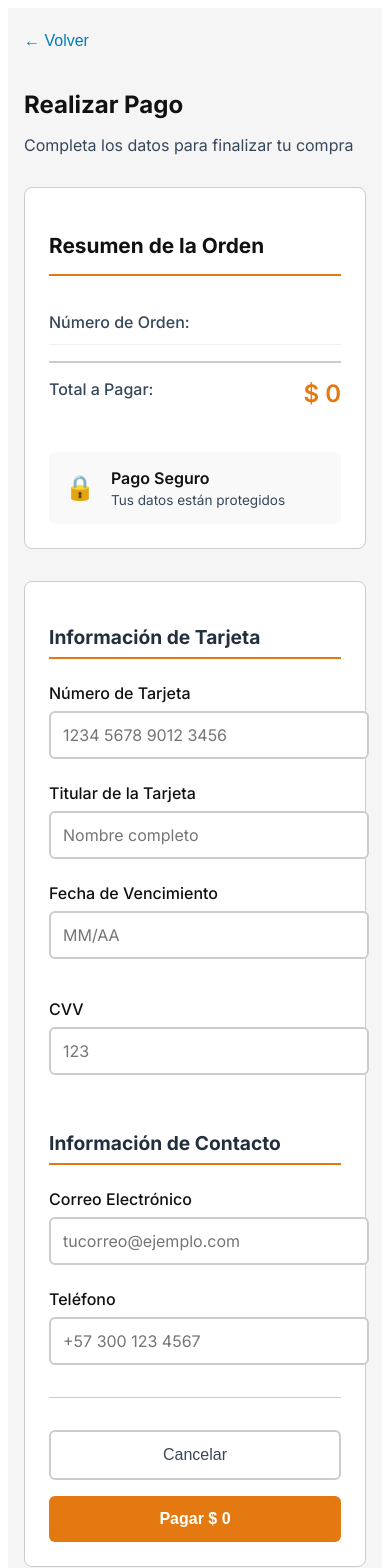
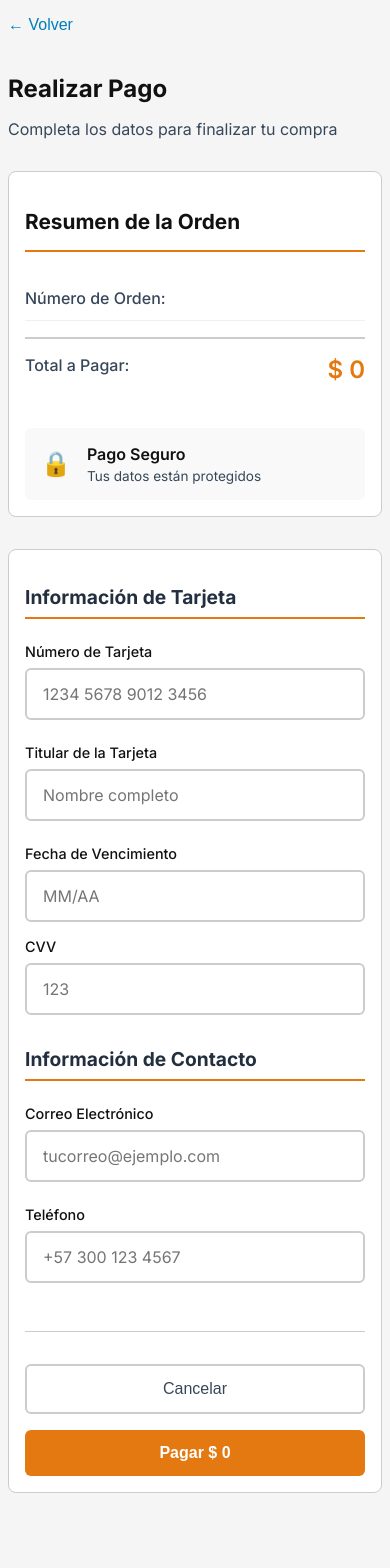
Before and after one commit to is2ecommerce/front-orders, an Angular app: page /pago in a window 390 px wide. Shown: the top 1568 px of the page. After the commit the page ends 1501 px from the top, so only its background shows below. Built offline with nearby package versions, Linux system fonts and the light colour scheme.

Commit message:
Ajustes a los modulos ordenes y pagos, faltarian unos pequeños detalles

```diff
--- a/src/app/components/order-history/order-history.css
+++ b/src/app/components/order-history/order-history.css
@@ -5,7 +5,6 @@
   max-width: 1200px;
   margin: 0 auto;
   padding: 2rem;
-  background-color: #f5f5f5;
   min-height: 100vh;
   font-family: 'Inter', -apple-system, BlinkMacSystemFont, 'Segoe UI', Roboto, sans-serif;
 }
--- a/src/app/components/order-history/order-history.html
+++ b/src/app/components/order-history/order-history.html
@@ -30,6 +30,12 @@
       [class.active]="selectedFilter === 'processing'"
       (click)="filterOrders('processing')">
       En proceso
+    </button>
+    <button
+      class="filter-btn"
+      [class.active]="selectedFilter === 'pending'"
+      (click)="filterOrders('pending')">
+      Pendiente
     </button>
   </div>
 
--- a/src/app/components/order-history/order-history.ts
+++ b/src/app/components/order-history/order-history.ts
@@ -127,6 +127,8 @@ export class OrderHistory implements OnInit {
       this.filteredOrders = this.orders.filter(order => order.status === OrderStatus.SHIPPED);
     } else if (filter === 'processing') {
       this.filteredOrders = this.orders.filter(order => order.status === OrderStatus.PROCESSING);
+    } else if (filter === 'pending') {
+      this.filteredOrders = this.orders.filter(order => order.status === OrderStatus.PENDING);
     }
   }
 
--- a/src/app/components/payment/payment.css
+++ b/src/app/components/payment/payment.css
@@ -5,7 +5,6 @@
   max-width: 1200px;
   margin: 0 auto;
   padding: 2rem;
-  background-color: #f5f5f5;
   min-height: 100vh;
   font-family: 'Inter', -apple-system, BlinkMacSystemFont, 'Segoe UI', Roboto, sans-serif;
 }
@@ -86,7 +85,8 @@
 .payment-layout {
   display: grid;
   grid-template-columns: 1fr 2fr;
-  gap: 2rem;
+  gap: 2.5rem;
+  align-items: start;
 }
 
 /* Resumen de orden */
@@ -172,11 +172,16 @@
   background-color: var(--white);
   border: 1px solid var(--color-border);
   border-radius: 8px;
-  padding: 2rem;
+  padding: 2.5rem;
+  box-sizing: border-box;
 }
 
 .form-section {
-  margin-bottom: 2rem;
+  margin-bottom: 2.5rem;
+}
+
+.form-section:last-of-type {
+  margin-bottom: 0;
 }
 
 .form-section h3 {
@@ -191,39 +196,51 @@
   margin-bottom: 1.5rem;
 }
 
+.form-group:last-child {
+  margin-bottom: 0;
+}
+
 .form-group label {
   display: block;
   color: var(--color-text);
   font-weight: 500;
   margin-bottom: 0.5rem;
+  font-size: 0.9rem;
 }
 
 .form-group input {
   width: 100%;
-  padding: 0.75rem;
+  padding: 0.875rem 1rem;
   border: 2px solid var(--color-border);
   border-radius: 6px;
   font-size: 1rem;
   font-family: 'Inter', sans-serif;
   transition: border-color 0.3s ease;
+  box-sizing: border-box;
 }
 
 .form-group input:focus {
   outline: none;
   border-color: var(--color-accent);
+  box-shadow: 0 0 0 3px rgba(228, 121, 17, 0.1);
 }
 
 .form-row {
   display: grid;
   grid-template-columns: 1fr 1fr;
-  gap: 1rem;
+  gap: 1.5rem;
+  margin-bottom: 0;
+}
+
+.form-row .form-group {
+  margin-bottom: 0;
 }
 
 /* Botones */
 .form-actions {
   display: flex;
-  gap: 1rem;
-  margin-top: 2rem;
+  gap: 1.5rem;
+  margin-top: 3rem;
   padding-top: 2rem;
   border-top: 1px solid var(--color-border);
 }
@@ -273,6 +290,7 @@
 @media (max-width: 968px) {
   .payment-layout {
     grid-template-columns: 1fr;
+    gap: 2rem;
   }
 
   .order-summary-card {
@@ -291,10 +309,12 @@
 
   .form-row {
     grid-template-columns: 1fr;
+    gap: 1rem;
   }
 
   .form-actions {
     flex-direction: column;
+    gap: 1rem;
   }
 
   .order-summary-card {
@@ -304,4 +324,22 @@
   .payment-form-card {
     padding: 1.5rem;
   }
+
+  .form-section {
+    margin-bottom: 2rem;
+  }
 }
+
+@media (max-width: 480px) {
+  .payment-container {
+    padding: 0.5rem;
+  }
+
+  .payment-form-card {
+    padding: 1rem;
+  }
+
+  .order-summary-card {
+    padding: 1rem;
+  }
+}
--- a/src/styles.css
+++ b/src/styles.css
@@ -22,3 +22,11 @@
   --color-border: var(--gray-light);
   --color-link: var(--secondary-blue);
 }
+
+/* Aplicar fondo gris a toda la página */
+html, body {
+  background-color: #f5f5f5;
+  margin: 0;
+  padding: 0;
+  min-height: 100vh;
+}
```
